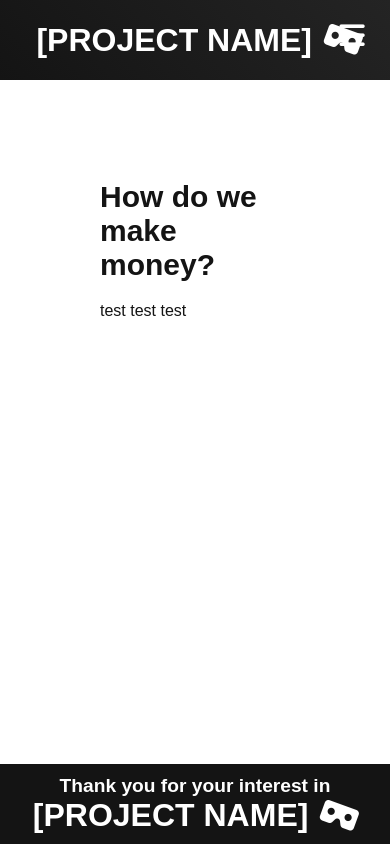
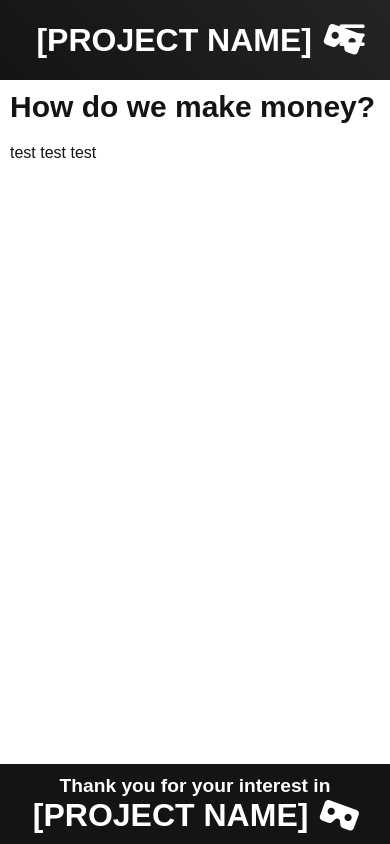
Before and after one commit to nathantaylor1/498-p3-website, a React (Create React App) app: page /investors in a window 390 px wide. Built offline with nearby package versions, Linux system fonts and the light colour scheme.

Commit message:
fixed small device sizing

```diff
--- a/src/components/About.css
+++ b/src/components/About.css
@@ -36,6 +36,10 @@
 
 /* Adjust for smaller screen. */
 @media screen and (max-width: 960px) {
+    .about-container {
+        padding: 10px
+    }
+
     .about-container h1 {
         font-size: 30px;
     }
--- a/src/components/Hero.css
+++ b/src/components/Hero.css
@@ -8,6 +8,7 @@
     flex-direction: column;
     justify-content: center;
     align-items: center;
+    text-align: center;
     object-fit: contain;
     /* Darken Background */
     box-shadow: inset 0 0 0 1000px rgba(0, 0, 0, 0.4);
--- a/src/components/Post.css
+++ b/src/components/Post.css
@@ -45,6 +45,10 @@
 
 /* Adjust for smaller screen. */
 @media screen and (max-width: 960px) {
+    .post-container {
+        padding: 10px
+    }
+
     .post-container h1 {
         font-size: 30px;
     }
```
